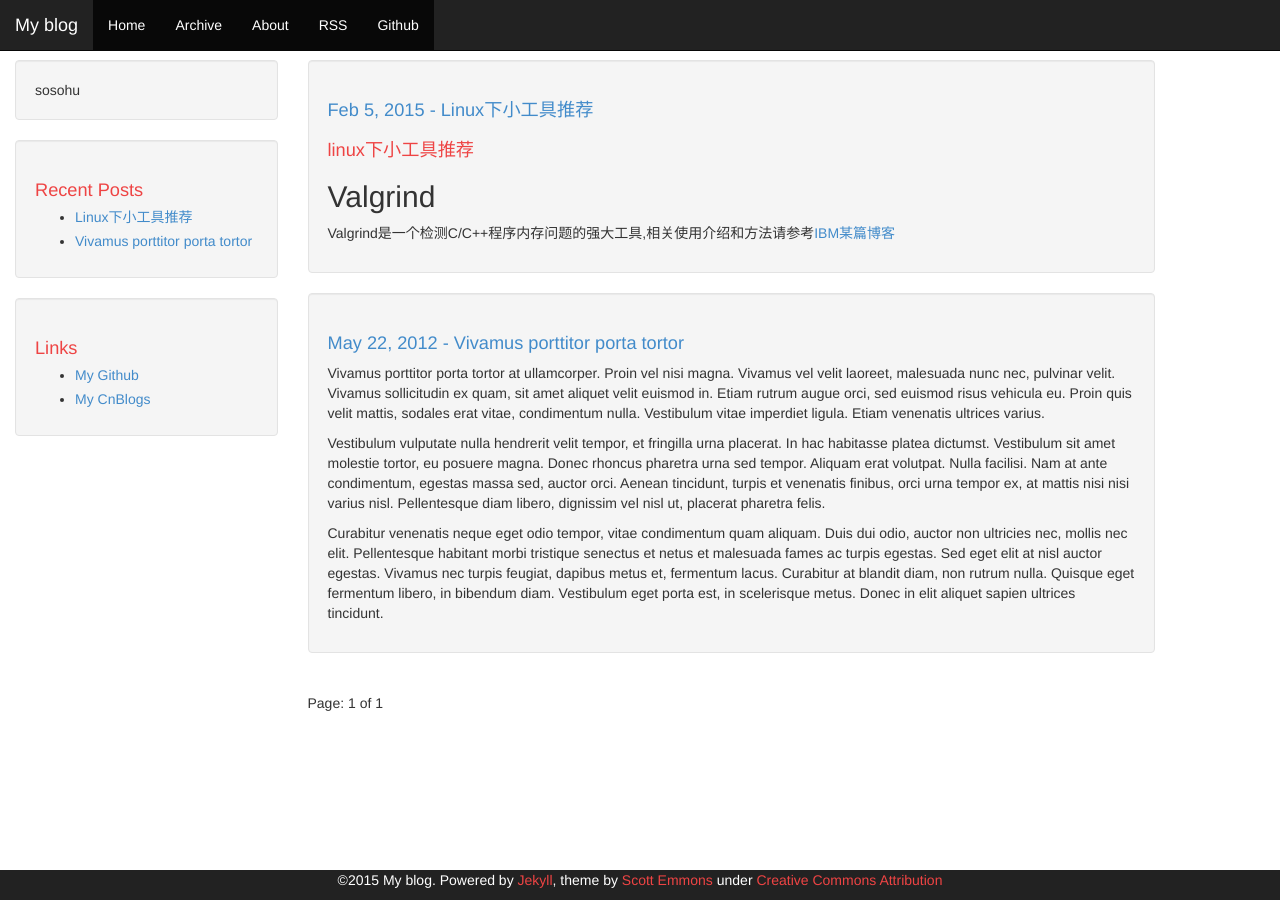
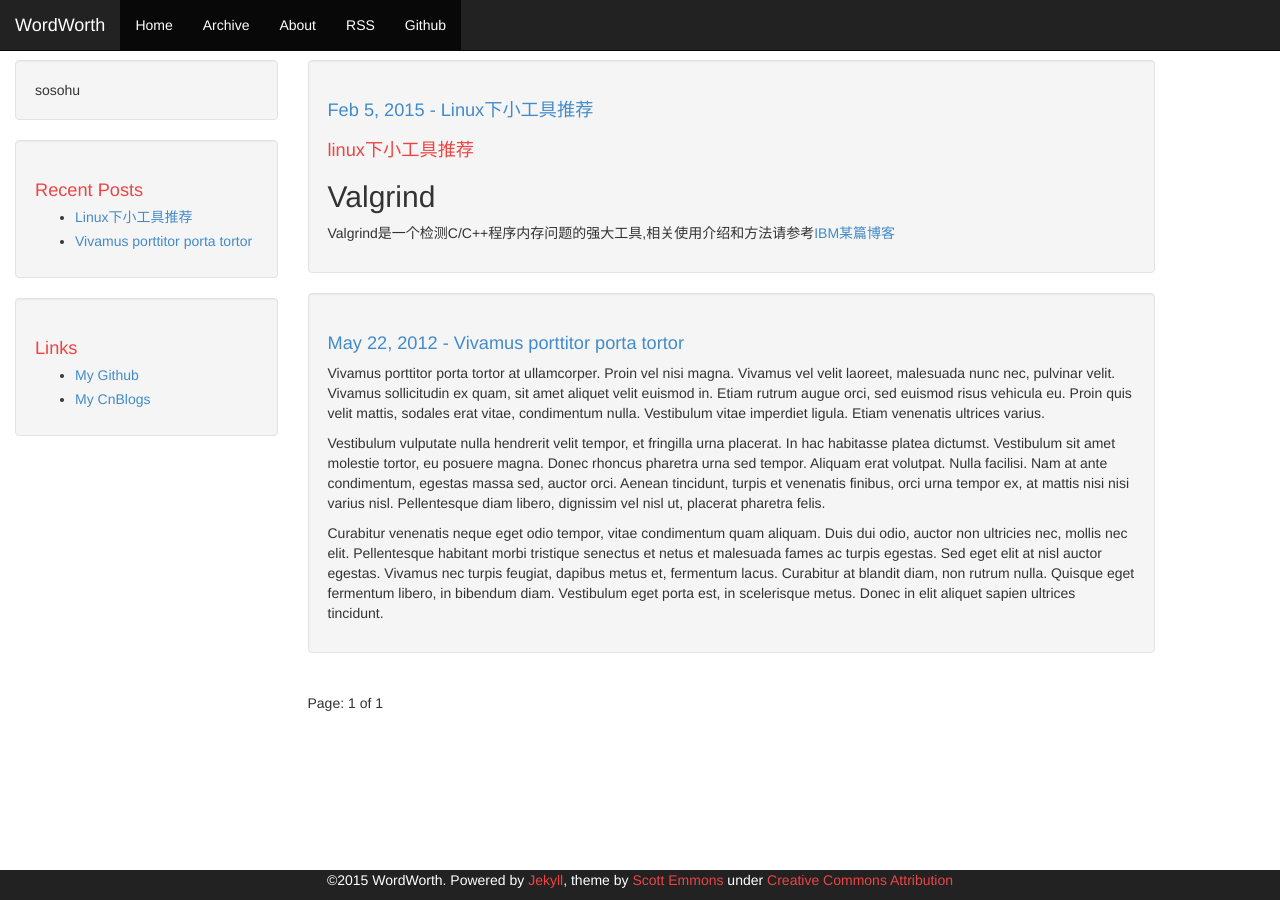
Before and after one commit to sosohu/sosohu.github.io, a Jekyll site: the page built from index.html, in a window 1280 px wide. Built offline with Jekyll 4.4.1, drawn with Linux system fonts in a browser that asks for light colours; Markdown is read by kramdown in place of the engine named in the settings; the list of posts is cut into pages by our own code.

Commit message:
add README

```diff
--- a/_config.yml
+++ b/_config.yml
@@ -1,6 +1,6 @@
 # sosohu configuration
 
-name: My blog
+name: WordWorth
 description: sosohu
 
 # url is currently only used only for the RSS feed in feed.xml
```
Also changed, not shown: README.md.
